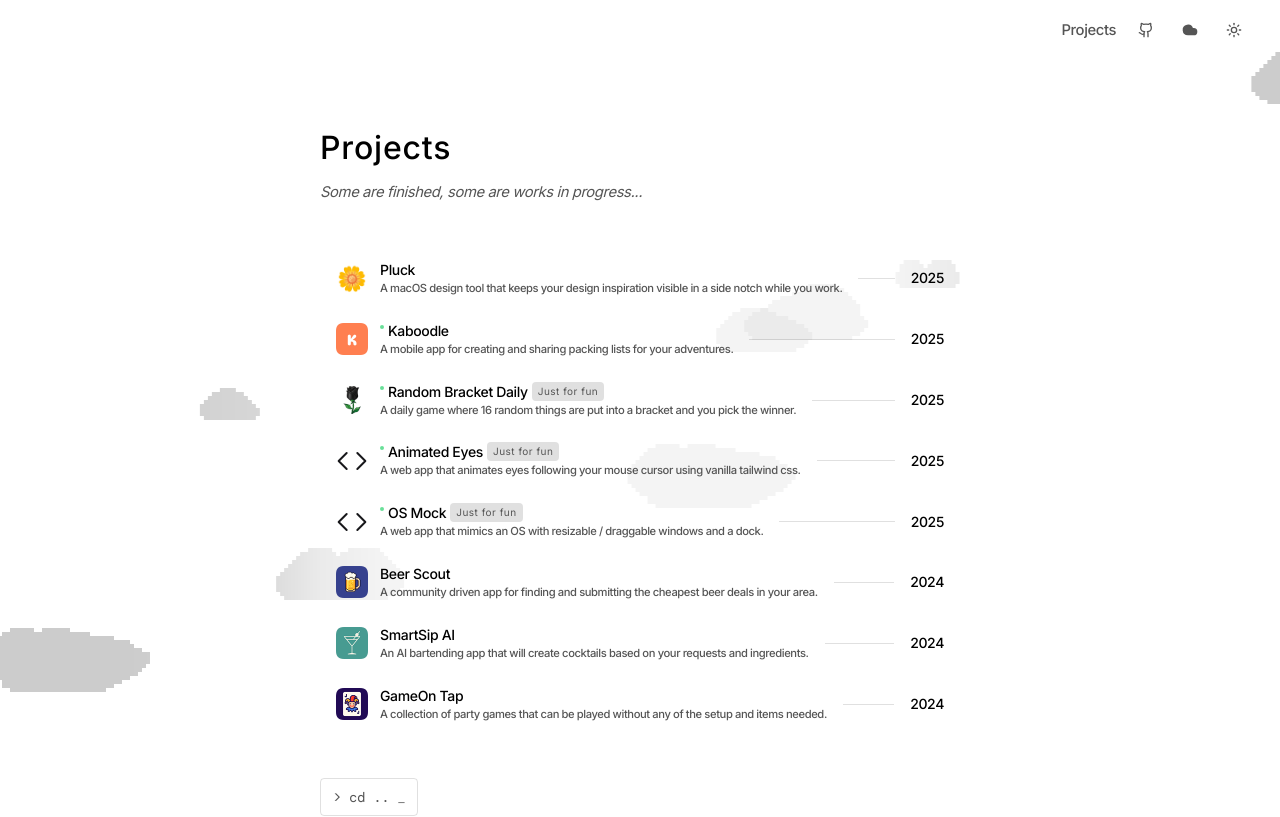
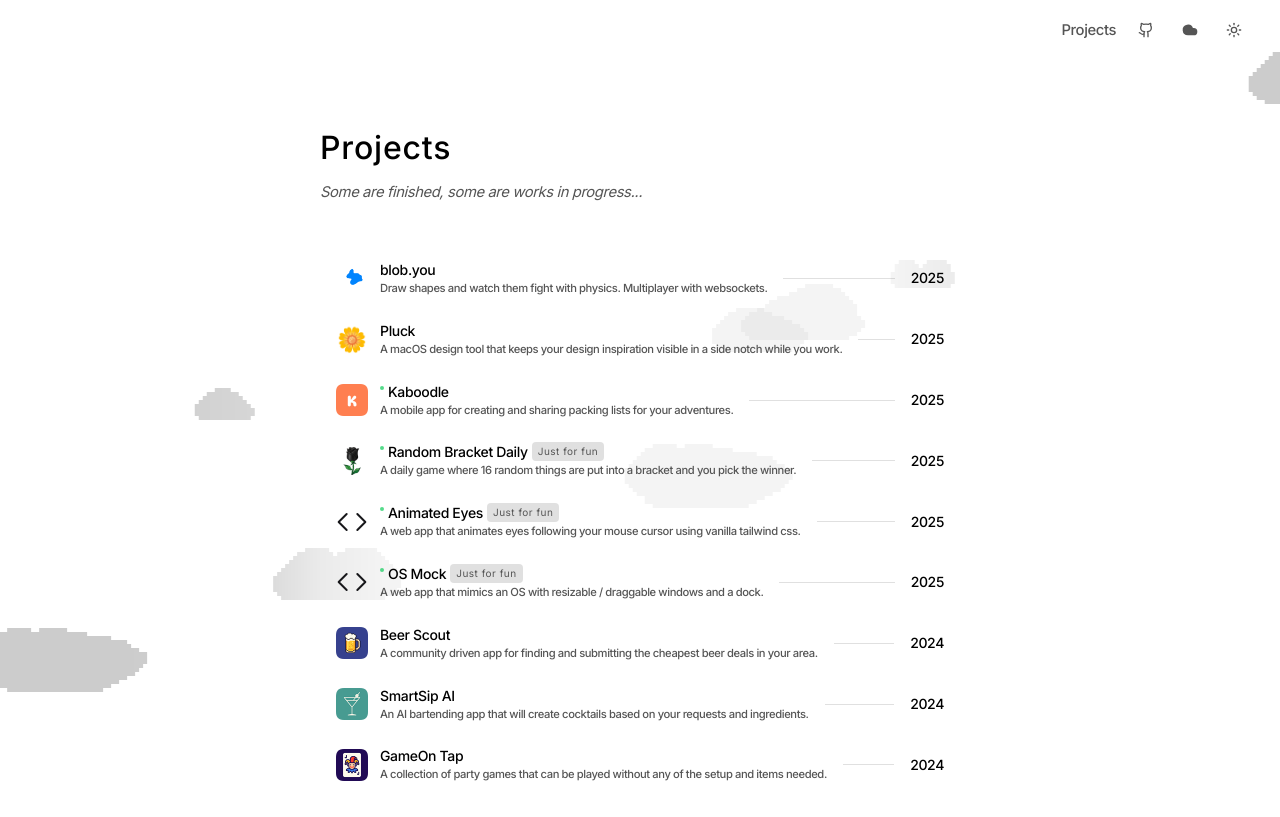
Before and after one commit to Awhalen1999/portfolio, a Next.js app: page /projects in a window 1280 px wide. Shown: the top 817 px of the page. Built offline with nearby package versions, Linux system fonts and the light colour scheme; a web font is replaced by a local one.

Commit message:
add project

```diff
--- a/app/(content)/projects/page.tsx
+++ b/app/(content)/projects/page.tsx
@@ -14,6 +14,14 @@ interface Project {
 }
 
 const projects: Project[] = [
+  {
+    icon: "/blob-you.gif",
+    title: "blob.you",
+    description:
+      "Draw shapes and watch them fight with physics. Multiplayer with websockets.",
+    year: "2025",
+    disabled: true,
+  },
   {
     icon: (
       <span className="flex h-8 w-8 items-center justify-center text-2xl">
--- a/components/ui/project-tile.tsx
+++ b/components/ui/project-tile.tsx
@@ -49,6 +49,7 @@ export function ProjectTile({
               width={32}
               height={32}
               className="h-8 w-8 object-contain"
+              unoptimized={icon.endsWith(".gif")}
             />
           ) : (
             icon
```
Also changed, not shown: public/blob-you.gif (added).
